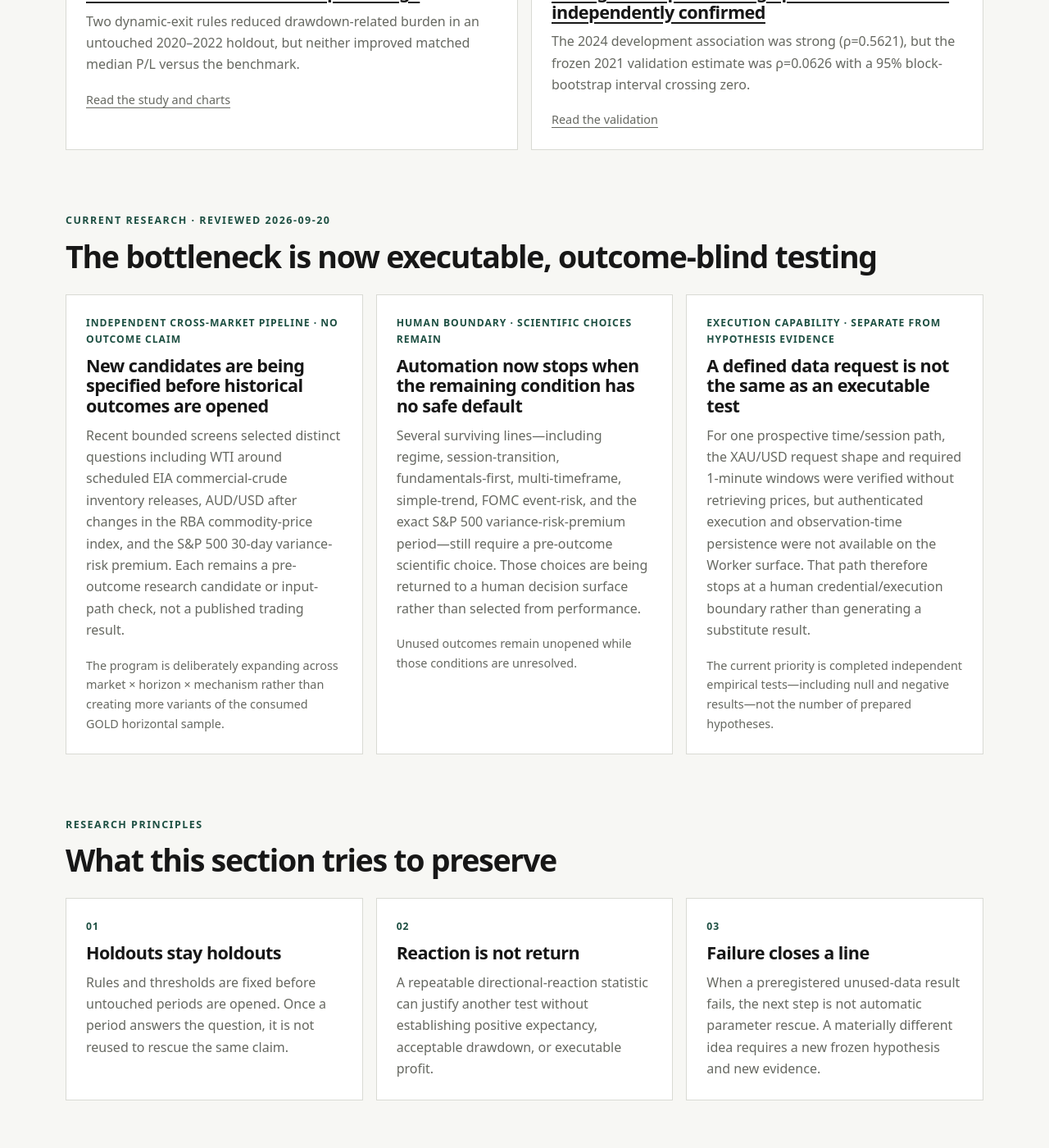
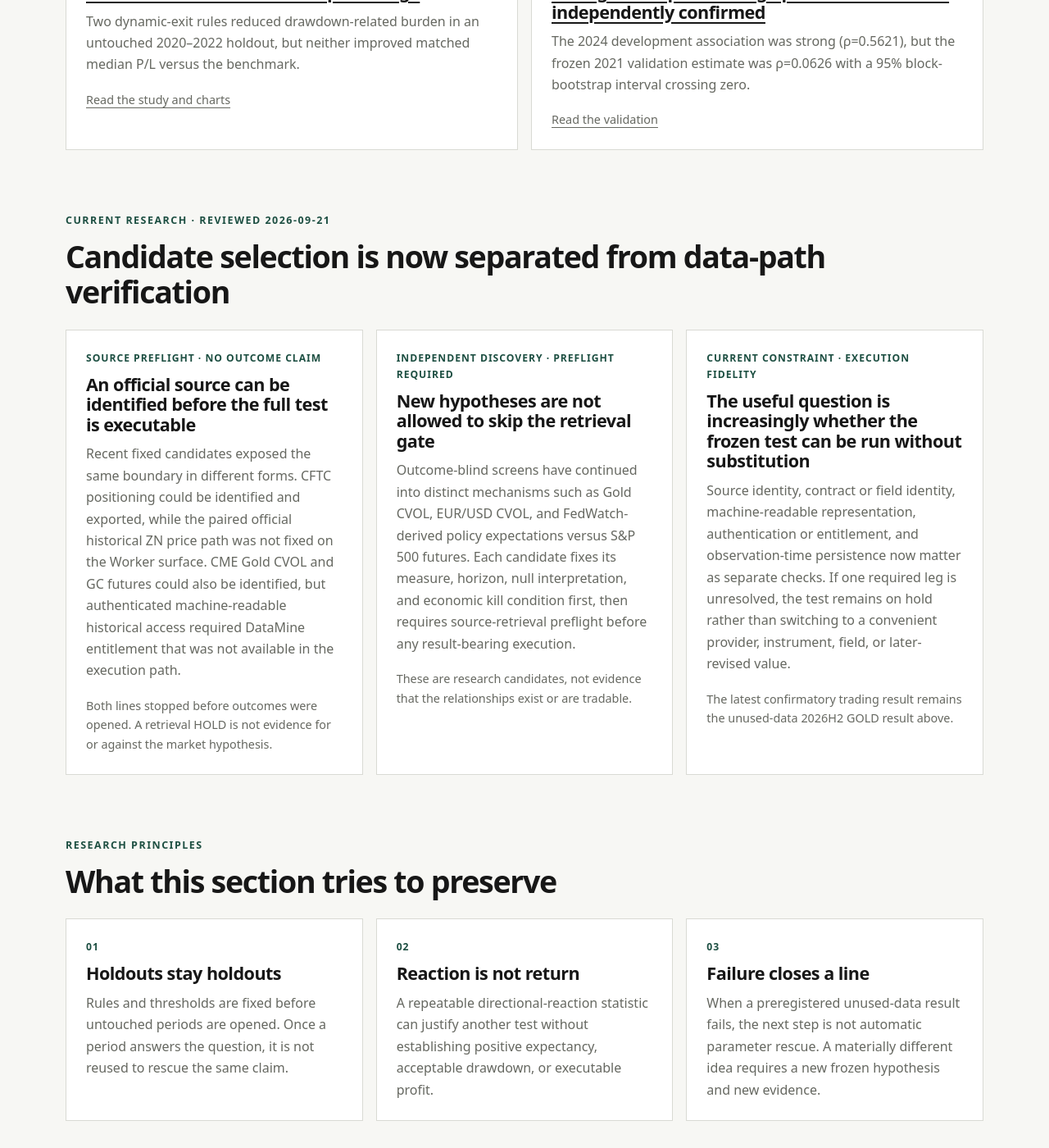
Before and after one commit to Josh-Temple/studio-lab-research, a Jekyll site: the page built from trading.md, in a window 1280 px wide and 1400 px high, scrolled down 1384 px. Shown: the whole window at 82% size. Built offline with Jekyll 4.4.1, drawn with Linux system fonts in a browser that asks for light colours.

Commit message:
Refresh Sep 21 trading research status

```diff
--- a/trading.md
+++ b/trading.md
@@ -1,7 +1,7 @@
 ---
 title: Trading
 permalink: /trading/
-updated: "2026-09-20"
+updated: "2026-09-21"
 description: Reviewed Studio Lab trading research, including development tests, holdouts, unused-data replications, execution-aware checks, prospective protocols, and negative results.
 ---
 
@@ -58,28 +58,28 @@ description: Reviewed Studio Lab trading research, including development tests,
 <section class="section">
   <div class="section-heading">
     <div>
-      <p class="eyebrow">Current research · reviewed 2026-09-20</p>
-      <h2>The bottleneck is now executable, outcome-blind testing</h2>
+      <p class="eyebrow">Current research · reviewed 2026-09-21</p>
+      <h2>Candidate selection is now separated from data-path verification</h2>
     </div>
   </div>
   <div class="feature-grid">
     <article class="feature-card">
-      <p class="feature-meta">Independent cross-market pipeline · no outcome claim</p>
-      <h3>New candidates are being specified before historical outcomes are opened</h3>
-      <p>Recent bounded screens selected distinct questions including WTI around scheduled EIA commercial-crude inventory releases, AUD/USD after changes in the RBA commodity-price index, and the S&amp;P 500 30-day variance-risk premium. Each remains a pre-outcome research candidate or input-path check, not a published trading result.</p>
-      <p class="card-links">The program is deliberately expanding across market × horizon × mechanism rather than creating more variants of the consumed GOLD horizontal sample.</p>
+      <p class="feature-meta">Source preflight · no outcome claim</p>
+      <h3>An official source can be identified before the full test is executable</h3>
+      <p>Recent fixed candidates exposed the same boundary in different forms. CFTC positioning could be identified and exported, while the paired official historical ZN price path was not fixed on the Worker surface. CME Gold CVOL and GC futures could also be identified, but authenticated machine-readable historical access required DataMine entitlement that was not available in the execution path.</p>
+      <p class="card-links">Both lines stopped before outcomes were opened. A retrieval HOLD is not evidence for or against the market hypothesis.</p>
     </article>
     <article class="feature-card">
-      <p class="feature-meta">Human boundary · scientific choices remain</p>
-      <h3>Automation now stops when the remaining condition has no safe default</h3>
-      <p>Several surviving lines—including regime, session-transition, fundamentals-first, multi-timeframe, simple-trend, FOMC event-risk, and the exact S&amp;P 500 variance-risk-premium period—still require a pre-outcome scientific choice. Those choices are being returned to a human decision surface rather than selected from performance.</p>
-      <p class="card-links">Unused outcomes remain unopened while those conditions are unresolved.</p>
+      <p class="feature-meta">Independent discovery · preflight required</p>
+      <h3>New hypotheses are not allowed to skip the retrieval gate</h3>
+      <p>Outcome-blind screens have continued into distinct mechanisms such as Gold CVOL, EUR/USD CVOL, and FedWatch-derived policy expectations versus S&amp;P 500 futures. Each candidate fixes its measure, horizon, null interpretation, and economic kill condition first, then requires source-retrieval preflight before any result-bearing execution.</p>
+      <p class="card-links">These are research candidates, not evidence that the relationships exist or are tradable.</p>
     </article>
     <article class="feature-card">
-      <p class="feature-meta">Execution capability · separate from hypothesis evidence</p>
-      <h3>A defined data request is not the same as an executable test</h3>
-      <p>For one prospective time/session path, the XAU/USD request shape and required 1-minute windows were verified without retrieving prices, but authenticated execution and observation-time persistence were not available on the Worker surface. That path therefore stops at a human credential/execution boundary rather than generating a substitute result.</p>
-      <p class="card-links">The current priority is completed independent empirical tests—including null and negative results—not the number of prepared hypotheses.</p>
+      <p class="feature-meta">Current constraint · execution fidelity</p>
+      <h3>The useful question is increasingly whether the frozen test can be run without substitution</h3>
+      <p>Source identity, contract or field identity, machine-readable representation, authentication or entitlement, and observation-time persistence now matter as separate checks. If one required leg is unresolved, the test remains on hold rather than switching to a convenient provider, instrument, field, or later-revised value.</p>
+      <p class="card-links">The latest confirmatory trading result remains the unused-data 2026H2 GOLD result above.</p>
     </article>
   </div>
 </section>
```
